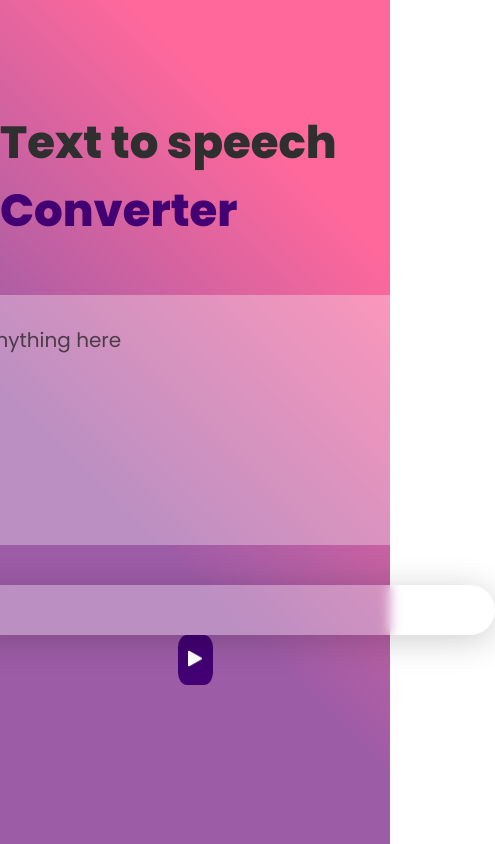
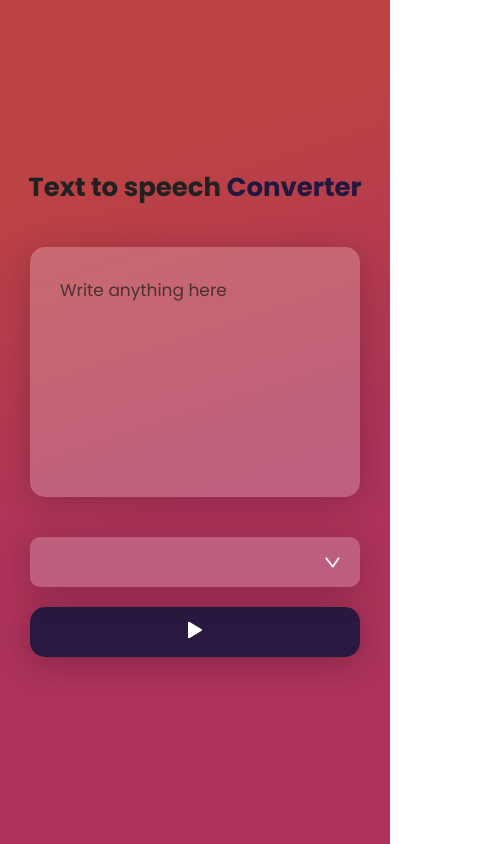
Before and after one commit to nishakuvalekar25/text-to-speech-converter, a plain HTML site: page index.html in a window 390 px wide. Shown: the whole page, 495 px wide, since content can reach past the window. Drawn offline with Linux system fonts and the light colour scheme.

Commit message:
Update style.css

```diff
--- a/style.css
+++ b/style.css
@@ -10,8 +10,9 @@
     min-height: 100vh;
     /* background: linear-gradient(45deg, #010758, #490d61); */
     /* background: rgb(107,9,121); */
-    background: rgb(107,9,121);
-    background: linear-gradient(45deg, rgba(107,9,121,0.6610293775713411) 37%, rgba(255,0,86,0.5938024868150384) 79%);
+    background: rgb(170,42,83);
+background: linear-gradient(342deg, rgba(170,42,83,0.9607492655265231) 42%, rgba(181,45,45,0.8935223747702206) 81%);
+
     display: flex;
     align-items: center;
     justify-content: center;
@@ -20,21 +21,22 @@
 }
 
 .hero h1 {
-    font-size: 45px;
+    color: #212121;
+    font-size: 48px;
     font-weight: 800;
     margin-top: -50px;
     margin-bottom: 50px;
 }
 
 .hero h1 span {
-    color: #420072;
+    color: #21183f;
 }
 
 textarea {
     width: 600px;
     height: 250px;
     /* From https://css.glass */
-    background: #ffffff50;
+    background: #ffffff37;
     border-radius: 16px;
     color: #212121;
     border: 0;
@@ -43,6 +45,7 @@ textarea {
     font-size: 20px;
     resize: none;
     margin-bottom: 40px;
+    box-shadow: 0 5px 35px rgba(0, 0, 0, 0.2);
 
 }
 
@@ -56,31 +59,39 @@ textarea::placeholder{
     display: flex;
     align-items: center;
     gap: 25px;
+
 }
 button{
-    background: #420072;
-    color: #fff;
+    background:#21183fee;
+    color: #ffffff29;
     font-size: 20px;
-    padding: 10px 10px;
-    border-radius: 25%;
+    padding: 10px 10px 10px 10px;
+    border-radius: 15px;
     border: none;
     cursor: pointer;
+    margin-top: 20px;
+    width: 600px;
+    transition: all 0.3s;
 }
 button img{
     width: 15px;
     /* margin-right: 5px; */
 }
+button:hover{
+    background:rgba(41, 33, 67, 0.835)
+
+}
 
 select{
     flex: 1;
     color: #2f2f2f;
-    background: #ffffff50;
-    border-radius: 35px;
+    background: #ffffff37;
+    border-radius: 10px;
     box-shadow: 0 5px 35px rgba(0, 0, 0, 0.2);
     backdrop-filter: blur(6px);
     -webkit-backdrop-filter: blur(6px);
     height: 50px;
-    padding: 0 20px;
+    padding: 0 10px;
     outline: 0;
     border: 0;
     appearance: none;
@@ -90,3 +101,106 @@ select{
     background-position-x: calc(100% - 20px);
     background-position-y: calc(20px);
 }
+
+@media screen and (max-width: 600px){
+
+.hero {
+    width: 100%;
+    min-height: 100vh;
+    /* background: linear-gradient(45deg, #010758, #490d61); */
+    /* background: rgb(107,9,121); */
+    background: rgb(170,42,83);
+background: linear-gradient(342deg, rgba(170,42,83,0.9607492655265231) 42%, rgba(181,45,45,0.8935223747702206) 81%);
+
+    display: flex;
+    align-items: center;
+    justify-content: center;
+    flex-direction: column;
+    color: #2f2f2f;
+}
+
+.hero h1 {
+    color: #212121;
+    font-size: 26px;
+    font-weight: 700;
+    margin-top: -20px;
+    margin-bottom: 40px;
+}
+
+.hero h1 span {
+    color: #21183f;
+}
+
+textarea {
+    width: 330px;
+    height: 250px;
+    /* From https://css.glass */
+    background: #ffffff37;
+    border-radius: 15px;
+    color: #212121;
+    border: 0;
+    outline: none;
+    padding: 30px;
+    font-size: 20px;
+    resize: none;
+    margin-bottom: 40px;
+    box-shadow: 0 5px 35px rgba(0, 0, 0, 0.2);
+
+}
+
+textarea::placeholder{
+    font-size: 17px;
+    color: #1c1c1cbb;
+}
+
+.row{
+    width: 330px;
+    /* display: flex; */
+    align-items: center;
+    /* gap: 25px; */
+
+}
+button{
+    background:#21183fee;
+    color: #ffffff29;
+    font-size: 20px;
+    padding: 10px 10px 10px 10px;
+    border-radius: 15px;
+    border: none;
+    cursor: pointer;
+    margin-top: 20px;
+    width: 330px;
+    transition: all 0.3s;
+    box-shadow: 0 5px 35px rgba(0, 0, 0, 0.25);
+}
+button img{
+    width: 15px;
+    /* margin-right: 5px; */
+}
+button:hover{
+    background:rgba(41, 33, 67, 0.835)
+
+}
+
+select{
+    width: 330px;
+    font-size: 13px;
+    flex: 1;
+    color: #2f2f2f;
+    background: #ffffff37;
+    border-radius: 10px;
+    box-shadow: 0 5px 35px rgba(0, 0, 0, 0.2);
+    backdrop-filter: blur(6px);
+    -webkit-backdrop-filter: blur(6px);
+    height: 50px;
+    padding: 0 10px;
+    outline: 0;
+    border: 0;
+    appearance: none;
+    background-image: url(images/dropdown.png);
+    background-repeat: no-repeat;
+    background-size: 15px;
+    background-position-x: calc(100% - 20px);
+    background-position-y: calc(20px);
+}
+}
```
